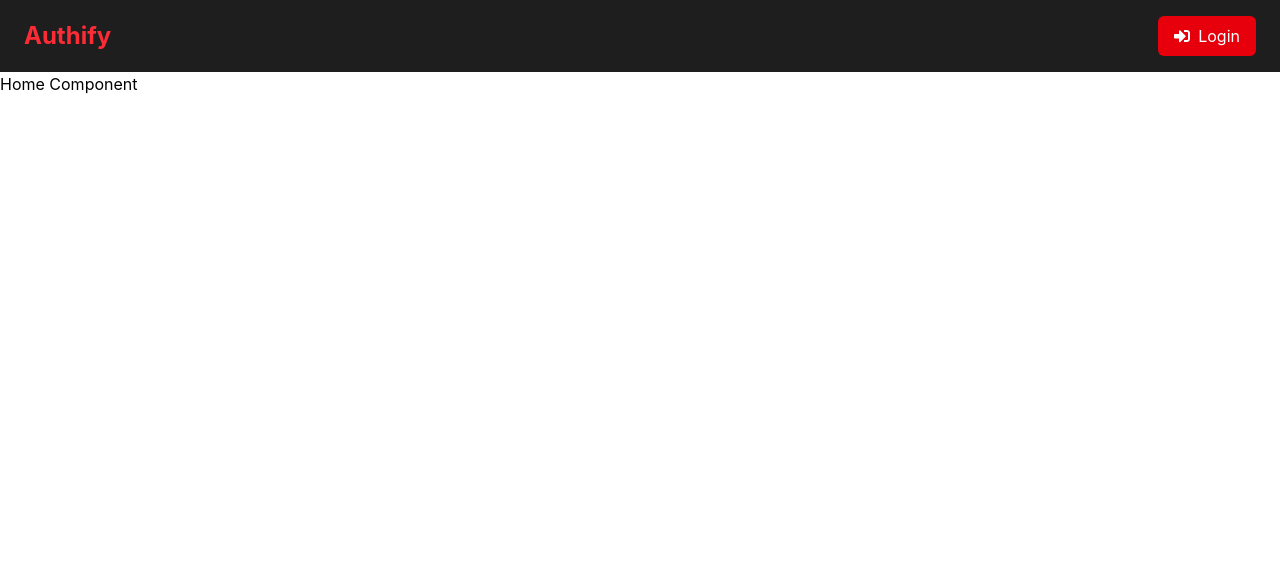
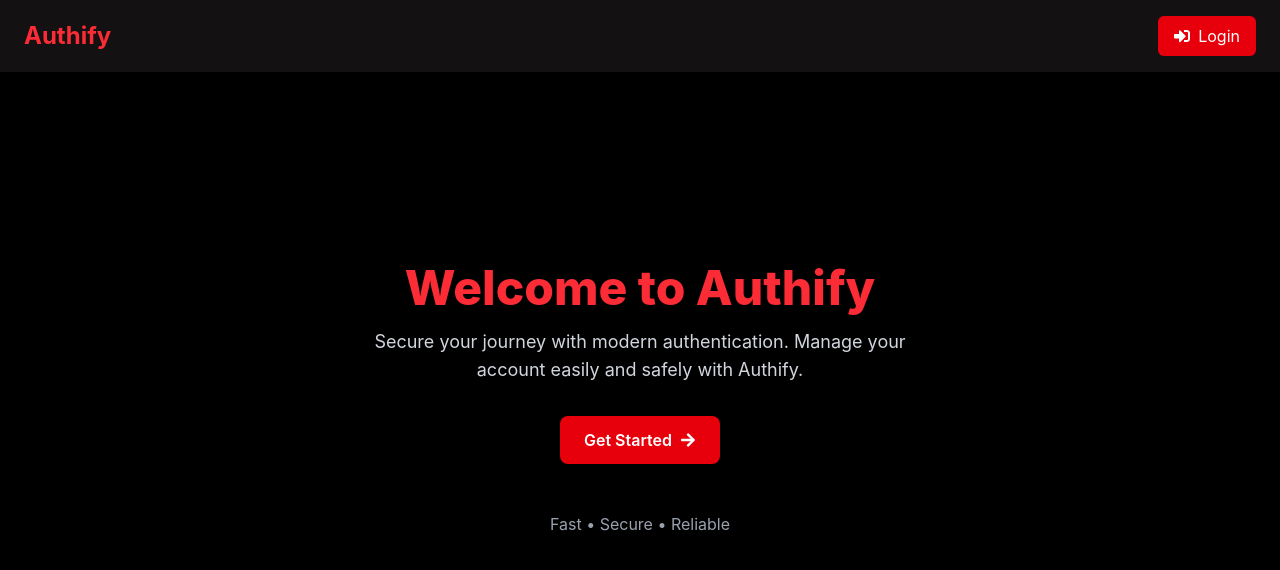
Before and after one commit to malaka96/authify-frontend, a React (Vite) app: page / in a window 1280 px wide. Shown: the top 570 px of the page. Built offline with nearby package versions, Linux system fonts and the light colour scheme.

Commit message:
completed home page, freezed navbar atthe top

```diff
--- a/src/components/Menubar.tsx
+++ b/src/components/Menubar.tsx
@@ -6,7 +6,7 @@ const Menubar = () => {
   const navigation = useNavigate();
 
   return (
-    <nav className="flex items-center justify-between px-6 py-4 bg-[#000000e1] text-white">
+    <nav className="fixed top-0 left-0 w-full flex items-center justify-between px-6 py-4 bg-[#161414e1] text-white z-50 shadow-md">
       {/* Left side - Brand */}
       <div className="text-2xl font-bold text-red-500">
         Authify
--- a/src/pages/Home.tsx
+++ b/src/pages/Home.tsx
@@ -1,9 +1,33 @@
+import { FaArrowRight } from "react-icons/fa";
+
 const Home = () => {
   return (
-    <div>
-      Home Component
+    <div className="flex flex-col items-center justify-center min-h-screen bg-black text-white px-6">
+      {/* Title */}
+      <h1 className="text-5xl font-extrabold text-red-500 mb-4 text-center">
+        Welcome to Authify
+      </h1>
+
+      {/* Subtitle */}
+      <p className="text-lg text-gray-300 mb-8 text-center max-w-xl">
+        Secure your journey with modern authentication.
+        Manage your account easily and safely with Authify.
+      </p>
+
+      {/* Get Started Button with Icon */}
+      <button className="flex items-center gap-2 bg-red-600 hover:bg-red-700 text-white px-6 py-3 rounded-lg font-semibold shadow-md transition duration-200">
+        <span>Get Started</span>
+        <FaArrowRight />
+      </button>
+
+      {/* Decorative Section */}
+      <div className="mt-12 text-center">
+        <p className="text-gray-400">
+          Fast • Secure • Reliable
+        </p>
+      </div>
     </div>
-  )
-}
+  );
+};
 
-export default Home
+export default Home;
```
